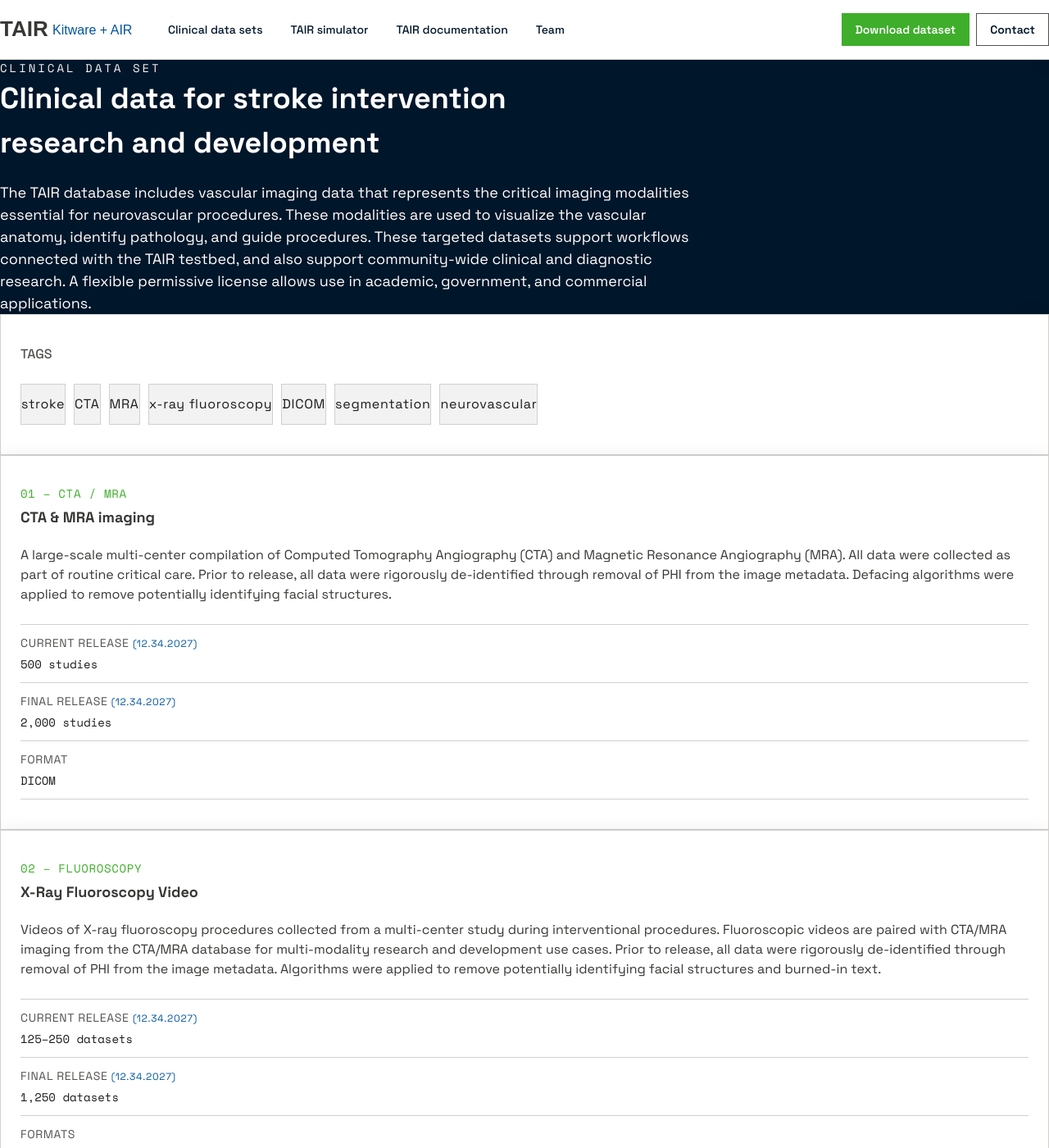
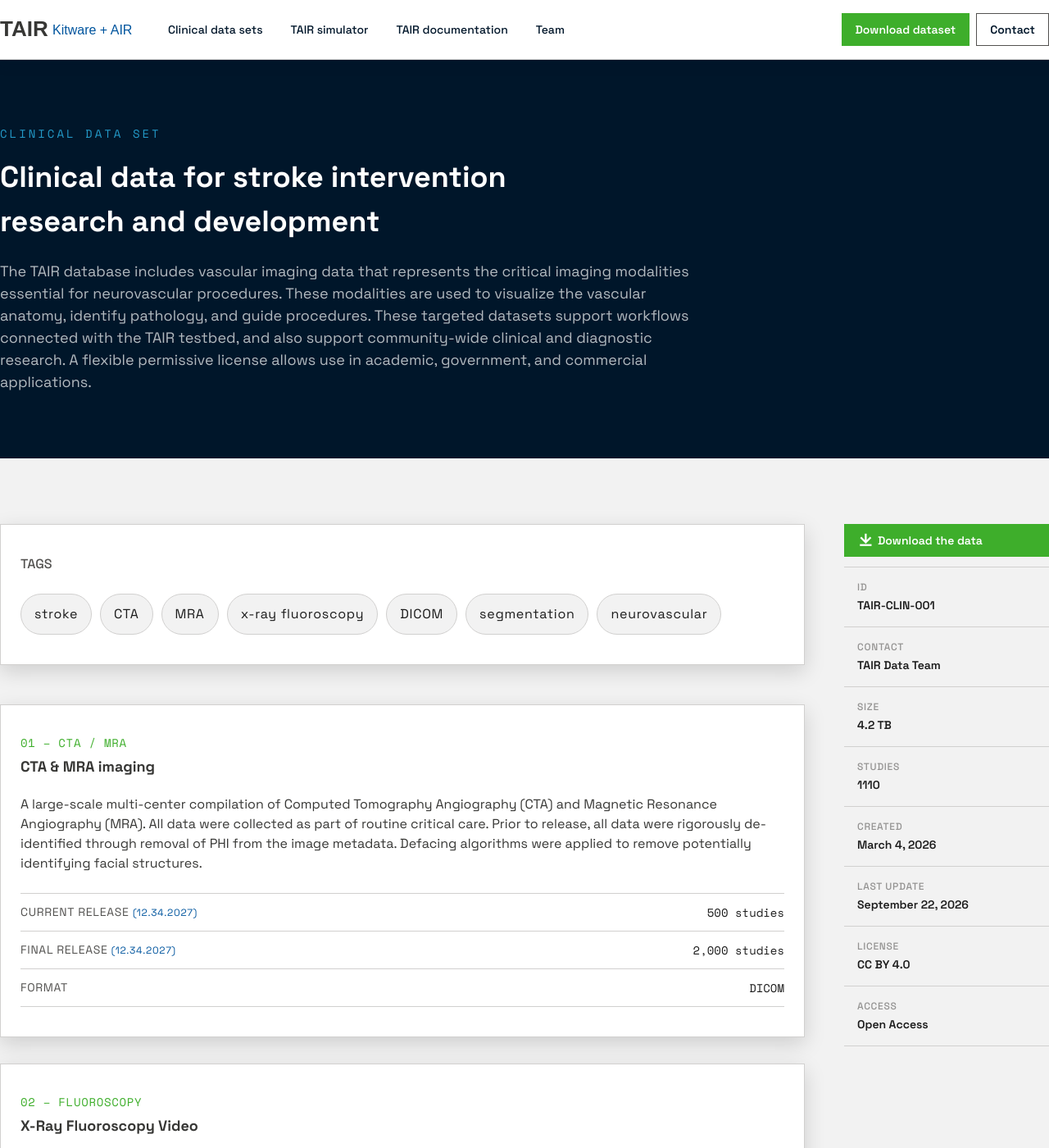
Before and after one commit to Kitware/TAIR, a Jekyll site: the page built from dataset.md, in a window 1280 px wide and 1400 px high. Shown: the whole window at 82% size. Built offline with Jekyll 4.4.1, drawn with Linux system fonts in a browser that asks for light colours; nearby versions of some CDN libraries; library files that are not in the unit come from our copies.

Commit message:
Update readme and compile styles for new page

```diff
--- a/assets/css/site.css
+++ b/assets/css/site.css
@@ -25,6 +25,7 @@
     --text-4xl--line-height: calc(2.5 / 2.25);
     --font-weight-light: 300;
     --font-weight-medium: 500;
+    --font-weight-semibold: 600;
     --font-weight-bold: 700;
     --leading-normal: 1.5;
     --default-transition-duration: 150ms;
@@ -1160,6 +1161,9 @@
   .relative {
     position: relative;
   }
+  .static {
+    position: static;
+  }
   .inset-0 {
     inset: calc(var(--spacing) * 0);
   }
@@ -1223,6 +1227,9 @@
   }
   .z-50 {
     z-index: 50;
+  }
+  .order-first {
+    order: -9999;
   }
   .hero {
     @layer daisyui.l1.l2.l3 {
@@ -1339,6 +1346,9 @@
       }
     }
   }
+  .mt-1 {
+    margin-top: calc(var(--spacing) * 1);
+  }
   .mt-1\.5 {
     margin-top: calc(var(--spacing) * 1.5);
   }
@@ -1350,6 +1360,9 @@
   }
   .mt-3 {
     margin-top: calc(var(--spacing) * 3);
+  }
+  .mt-4 {
+    margin-top: calc(var(--spacing) * 4);
   }
   .mt-5 {
     margin-top: calc(var(--spacing) * 5);
@@ -1569,6 +1582,9 @@
   .justify-end {
     justify-content: flex-end;
   }
+  .justify-start {
+    justify-content: flex-start;
+  }
   .gap-1 {
     gap: calc(var(--spacing) * 1);
   }
@@ -1600,14 +1616,45 @@
       margin-block-end: calc(calc(var(--spacing) * 2.5) * calc(1 - var(--tw-space-y-reverse)));
     }
   }
+  .space-y-8 {
+    :where(& > :not(:last-child)) {
+      --tw-space-y-reverse: 0;
+      margin-block-start: calc(calc(var(--spacing) * 8) * var(--tw-space-y-reverse));
+      margin-block-end: calc(calc(var(--spacing) * 8) * calc(1 - var(--tw-space-y-reverse)));
+    }
+  }
+  .space-y-12 {
+    :where(& > :not(:last-child)) {
+      --tw-space-y-reverse: 0;
+      margin-block-start: calc(calc(var(--spacing) * 12) * var(--tw-space-y-reverse));
+      margin-block-end: calc(calc(var(--spacing) * 12) * calc(1 - var(--tw-space-y-reverse)));
+    }
+  }
   .gap-x-3 {
     column-gap: calc(var(--spacing) * 3);
   }
+  .divide-y {
+    :where(& > :not(:last-child)) {
+      --tw-divide-y-reverse: 0;
+      border-bottom-style: var(--tw-border-style);
+      border-top-style: var(--tw-border-style);
+      border-top-width: calc(1px * var(--tw-divide-y-reverse));
+      border-bottom-width: calc(1px * calc(1 - var(--tw-divide-y-reverse)));
+    }
+  }
+  .divide-base-300 {
+    :where(& > :not(:last-child)) {
+      border-color: var(--color-base-300);
+    }
+  }
   .overflow-hidden {
     overflow: hidden;
   }
   .overflow-x-auto {
     overflow-x: auto;
+  }
+  .rounded-full {
+    border-radius: calc(infinity * 1px);
   }
   .rounded-none {
     border-radius: 0;
@@ -1616,9 +1663,9 @@
     border-style: var(--tw-border-style);
     border-width: 1px;
   }
-  .border-4 {
-    border-style: var(--tw-border-style);
-    border-width: 4px;
+  .border-y {
+    border-block-style: var(--tw-border-style);
+    border-block-width: 1px;
   }
   .border-t {
     border-top-style: var(--tw-border-style);
@@ -1641,14 +1688,17 @@
   }
   .border-footer-border {
     border-color: var(--color-footer-border);
-  }
-  .border-primary-bright {
-    border-color: var(--color-primary-bright);
   }
   .border-white\/10 {
     border-color: color-mix(in srgb, #fff 10%, transparent);
     @supports (color: color-mix(in lab, red, red)) {
       border-color: color-mix(in oklab, var(--color-white) 10%, transparent);
+    }
+  }
+  .border-white\/35 {
+    border-color: color-mix(in srgb, #fff 35%, transparent);
+    @supports (color: color-mix(in lab, red, red)) {
+      border-color: color-mix(in oklab, var(--color-white) 35%, transparent);
     }
   }
   .border-white\/45 {
@@ -1735,6 +1785,9 @@
   .px-0 {
     padding-inline: calc(var(--spacing) * 0);
   }
+  .px-4 {
+    padding-inline: calc(var(--spacing) * 4);
+  }
   .px-4\.5 {
     padding-inline: calc(var(--spacing) * 4.5);
   }
@@ -1750,6 +1803,9 @@
   .py-3\.5 {
     padding-block: calc(var(--spacing) * 3.5);
   }
+  .py-4 {
+    padding-block: calc(var(--spacing) * 4);
+  }
   .py-6 {
     padding-block: calc(var(--spacing) * 6);
   }
@@ -1759,8 +1815,14 @@
   .py-9 {
     padding-block: calc(var(--spacing) * 9);
   }
+  .py-12 {
+    padding-block: calc(var(--spacing) * 12);
+  }
   .py-15 {
     padding-block: calc(var(--spacing) * 15);
+  }
+  .py-16 {
+    padding-block: calc(var(--spacing) * 16);
   }
   .py-navigation-tile {
     padding-block: var(--spacing-navigation-tile);
@@ -1841,6 +1903,10 @@
     --tw-font-weight: var(--font-weight-medium);
     font-weight: var(--font-weight-medium);
   }
+  .font-semibold {
+    --tw-font-weight: var(--font-weight-semibold);
+    font-weight: var(--font-weight-semibold);
+  }
   .tracking-footer {
     --tw-tracking: var(--tracking-footer);
     letter-spacing: var(--tracking-footer);
@@ -1856,11 +1922,20 @@
   .whitespace-nowrap {
     white-space: nowrap;
   }
+  .text-accent {
+    color: var(--color-accent);
+  }
   .text-base-300 {
     color: var(--color-base-300);
   }
   .text-base-content {
     color: var(--color-base-content);
+  }
+  .text-base-content\/60 {
+    color: var(--color-base-content);
+    @supports (color: color-mix(in lab, red, red)) {
+      color: color-mix(in oklab, var(--color-base-content) 60%, transparent);
+    }
   }
   .text-black {
     color: var(--color-black);
@@ -1907,11 +1982,20 @@
       color: color-mix(in oklab, var(--color-white) 55%, transparent);
     }
   }
+  .text-white\/70 {
+    color: color-mix(in srgb, #fff 70%, transparent);
+    @supports (color: color-mix(in lab, red, red)) {
+      color: color-mix(in oklab, var(--color-white) 70%, transparent);
+    }
+  }
   .text-white\/80 {
     color: color-mix(in srgb, #fff 80%, transparent);
     @supports (color: color-mix(in lab, red, red)) {
       color: color-mix(in oklab, var(--color-white) 80%, transparent);
     }
+  }
+  .normal-case {
+    text-transform: none;
   }
   .uppercase {
     text-transform: uppercase;
@@ -2031,6 +2115,38 @@
       }
     }
   }
+  .hover\:text-secondary {
+    &:hover {
+      @media (hover: hover) {
+        color: var(--color-secondary);
+      }
+    }
+  }
+  .sm\:max-w-2\/3 {
+    @media (width >= 40rem) {
+      max-width: calc(2 / 3 * 100%);
+    }
+  }
+  .sm\:flex-row {
+    @media (width >= 40rem) {
+      flex-direction: row;
+    }
+  }
+  .sm\:items-center {
+    @media (width >= 40rem) {
+      align-items: center;
+    }
+  }
+  .sm\:gap-5 {
+    @media (width >= 40rem) {
+      gap: calc(var(--spacing) * 5);
+    }
+  }
+  .sm\:text-right {
+    @media (width >= 40rem) {
+      text-align: right;
+    }
+  }
   .md\:flex {
     @media (width >= 48rem) {
       display: flex;
@@ -2106,6 +2222,21 @@
       padding-block: calc(var(--spacing) * 9);
     }
   }
+  .lg\:sticky {
+    @media (width >= 64rem) {
+      position: sticky;
+    }
+  }
+  .lg\:top-6 {
+    @media (width >= 64rem) {
+      top: calc(var(--spacing) * 6);
+    }
+  }
+  .lg\:order-none {
+    @media (width >= 64rem) {
+      order: 0;
+    }
+  }
   .lg\:grid-cols-\[373px_1fr\] {
     @media (width >= 64rem) {
       grid-template-columns: 373px 1fr;
@@ -2116,6 +2247,11 @@
       grid-template-columns: 807px 400px;
     }
   }
+  .lg\:grid-cols-\[minmax\(0\,1fr\)_250px\] {
+    @media (width >= 64rem) {
+      grid-template-columns: minmax(0,1fr) 250px;
+    }
+  }
   .lg\:flex-row {
     @media (width >= 64rem) {
       flex-direction: row;
@@ -2141,9 +2277,19 @@
       gap: calc(var(--spacing) * 24);
     }
   }
+  .lg\:p-9 {
+    @media (width >= 64rem) {
+      padding: calc(var(--spacing) * 9);
+    }
+  }
   .lg\:px-0 {
     @media (width >= 64rem) {
       padding-inline: calc(var(--spacing) * 0);
+    }
+  }
+  .lg\:py-20 {
+    @media (width >= 64rem) {
+      padding-block: calc(var(--spacing) * 20);
     }
   }
   .lg\:btn-md {
@@ -2415,6 +2561,11 @@
   inherits: false;
   initial-value: 0;
 }
+@property --tw-divide-y-reverse {
+  syntax: "*";
+  inherits: false;
+  initial-value: 0;
+}
 @property --tw-border-style {
   syntax: "*";
   inherits: false;
@@ -2517,6 +2668,7 @@
       --tw-scale-z: 1;
       --tw-scroll-snap-strictness: proximity;
       --tw-space-y-reverse: 0;
+      --tw-divide-y-reverse: 0;
       --tw-border-style: solid;
       --tw-leading: initial;
       --tw-font-weight: initial;
```
Also changed, not shown: README.md.
